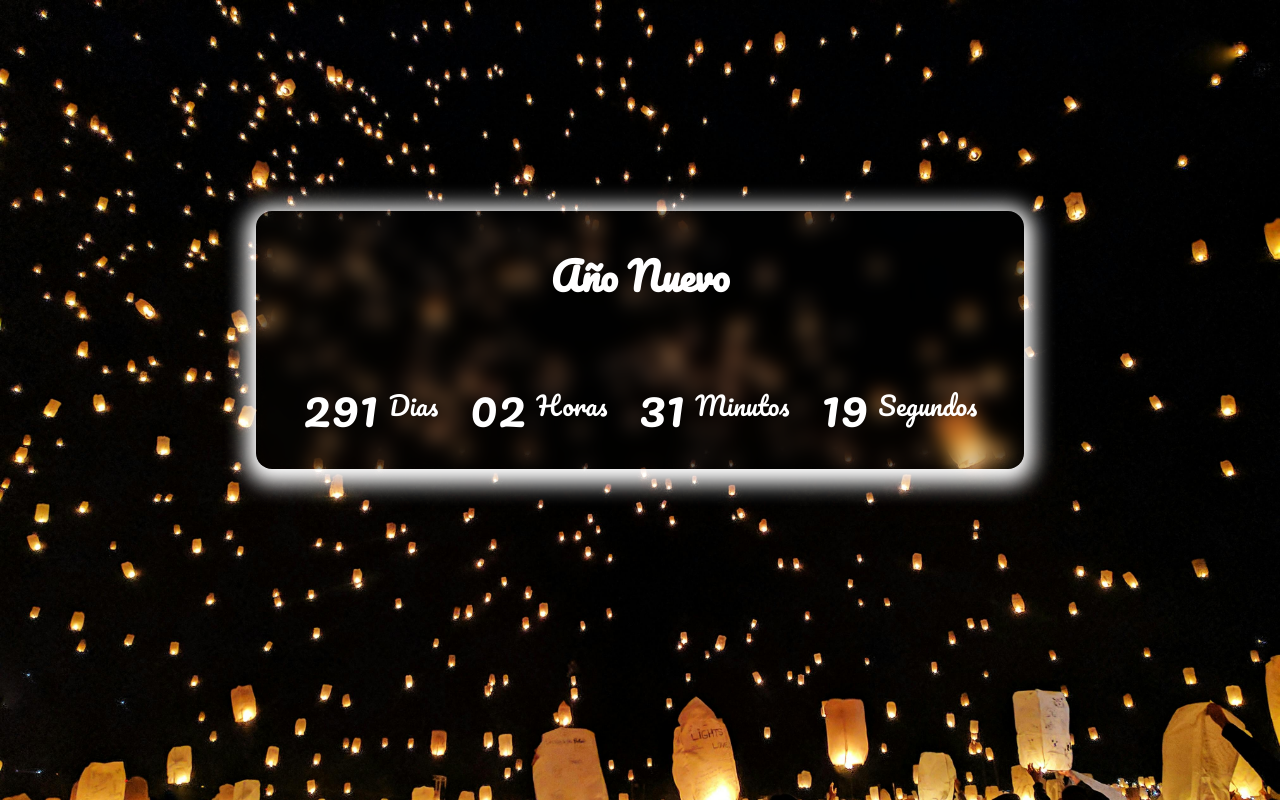
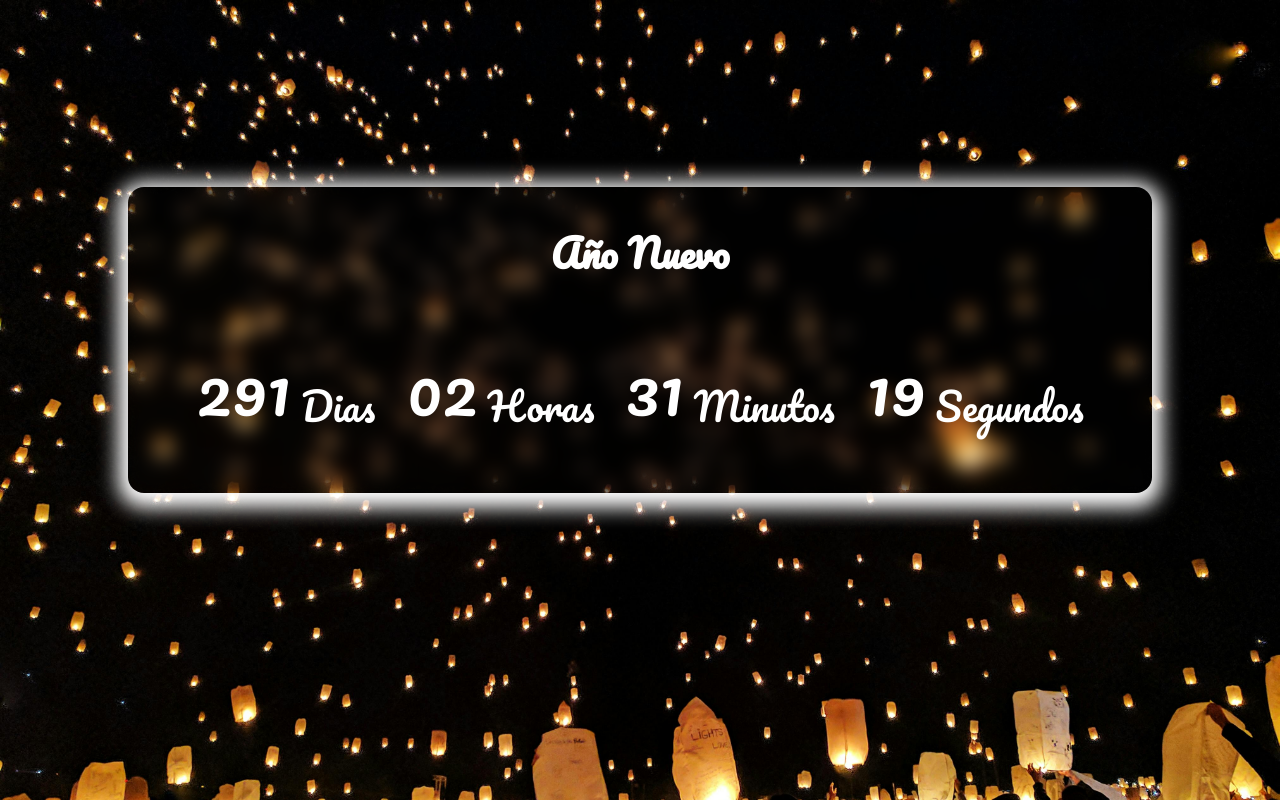
Before and after one commit to Aris-Young-King/Contador-Anio, a plain HTML site: page index.html in a window 1280 px wide. Drawn offline with Linux system fonts and the light colour scheme.

Commit message:
Cambio de fuentes en la fecha

```diff
--- a/style.css
+++ b/style.css
@@ -24,7 +24,7 @@ main {
     flex-direction: column;
     justify-content: center;
     align-items: center;
-    width: 60vw;
+    width: 80vw;
     height: auto;
     border-radius: 1rem;
     box-shadow: 0px 5px 20px 10px #fff;
@@ -49,20 +49,17 @@ main {
 
 .elementos__fechas__tiempo {
     display: flex;
-    justify-content: center;
-    align-items: center;
     width: auto;
     max-width: 50%;
     margin: 1rem;
 }
 
 .elementos__fechas__tiempo p:first-child {
-    font-size: clamp(1vw, 4vw, 20vw);
+    font-size: clamp(5vw, 1vw, 15vw);
     margin: 0;
 }
 
 .elementos__fechas__tiempo p:last-child {
-    font-size: 2vw;
+    font-size: 3vw;
     margin-left: 10px;
-
 }
```
